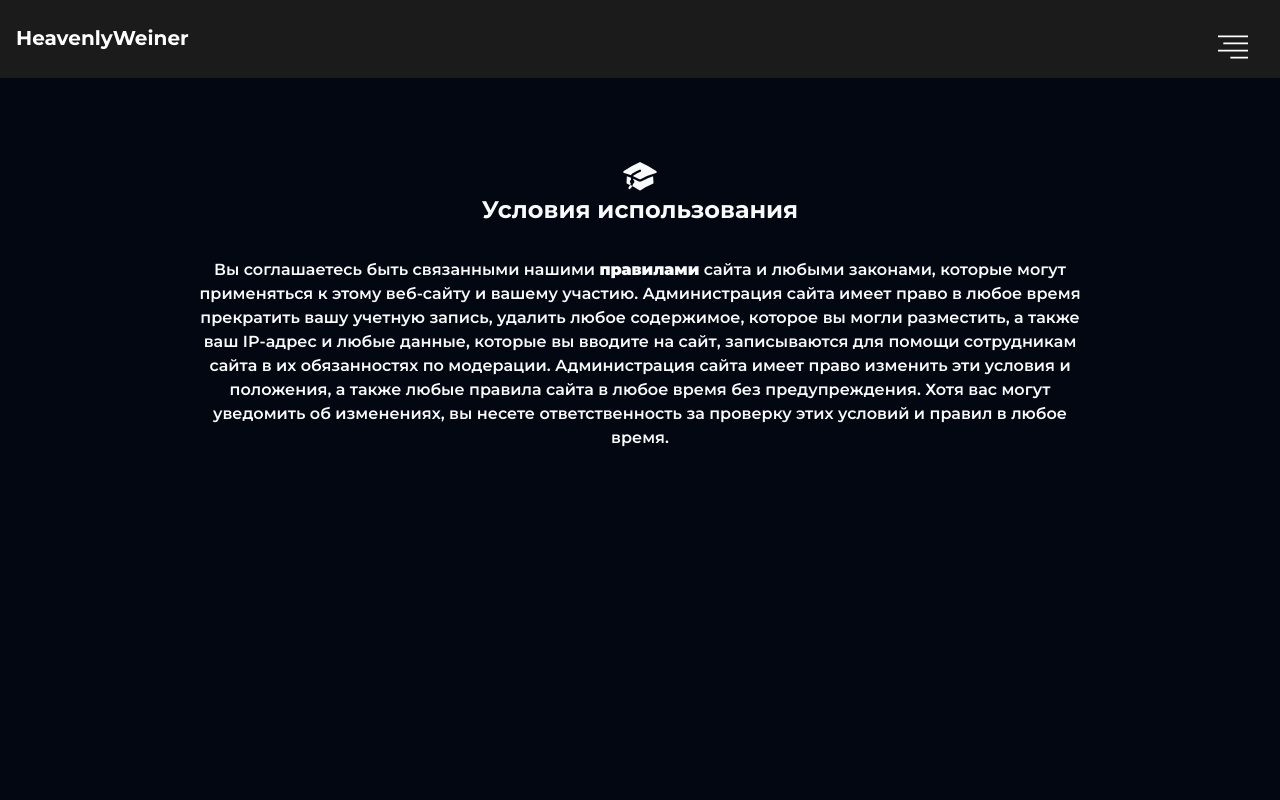
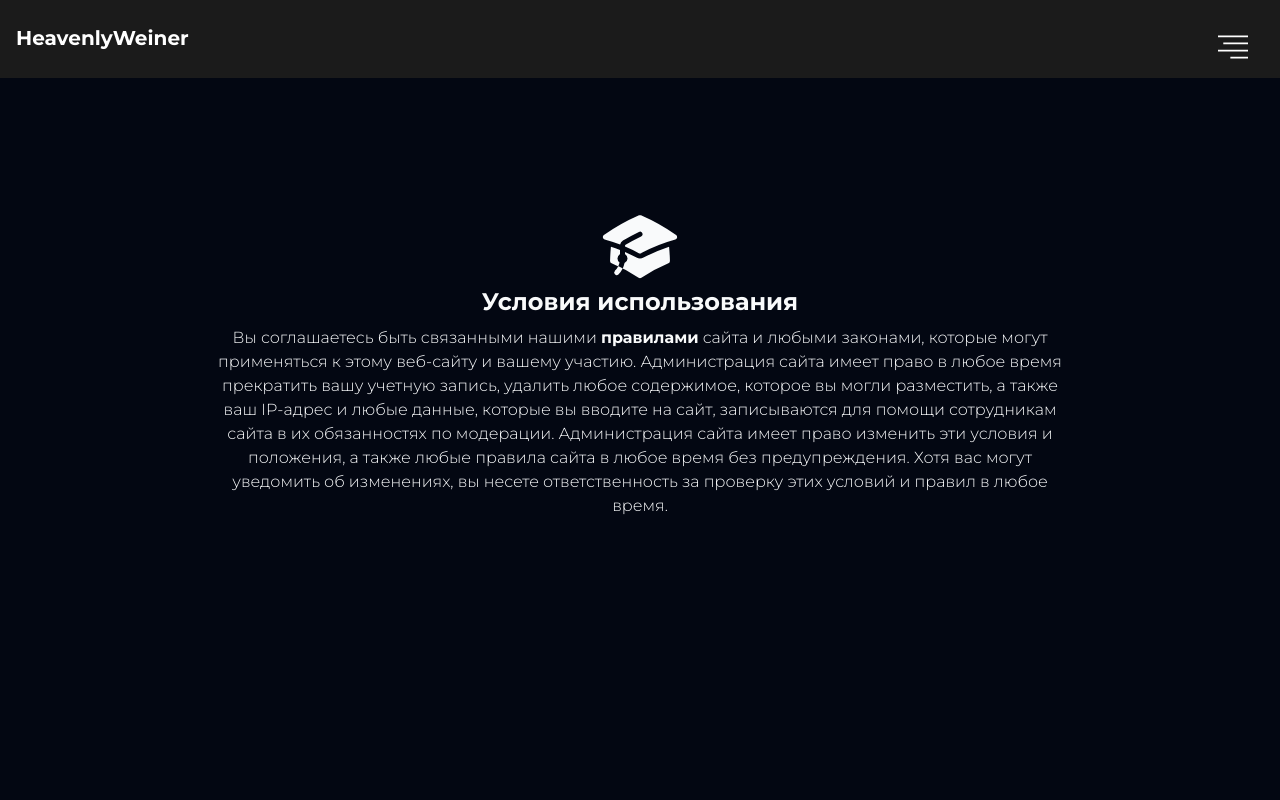
Before and after one commit to Z1ppzy/bigweb, a React (Vite) app: page /terms in a window 1280 px wide. Shown: the top 800 px of the page. Built offline with nearby package versions, Linux system fonts and the light colour scheme.

Commit message:
fixed style terms page

```diff
--- a/src/Pages/Terms.tsx
+++ b/src/Pages/Terms.tsx
@@ -2,14 +2,14 @@ import { HiAcademicCap } from "react-icons/hi2";
 import { Link } from 'react-router-dom';
 export default function Terms() {
   return (
-    <div className='mx-6 mt-20 md:mx-48 h-screen'>
+    <div className='px-6 mt-32 md:mx-48 h-screen'>
       <div className='flex flex-col items-center'>
-        <div className='flex flex-col text-4xl hover:text-purple-800'><Link to='/'><HiAcademicCap /></Link></div>
+        <div className='flex flex-col text-[80px] hover:text-purple-800'><Link to='/'><HiAcademicCap /></Link></div>
         <div className='flex flex-col'><h1 className='font-bold text-2xl transform transition-transform hover:scale-110'>Условия использования</h1></div>
       </div>
-      <div className='md:mt-8'>
-        <p className='font-semibold text-center'>
-          Вы соглашаетесь быть связанными нашими <Link to='/rules' className='hover:text-purple-800 hover:cursor-pointer'><strong>правилами</strong></Link> сайта и любыми
+      <div className='mt-2'>
+        <p className='font-light text-center'>
+          Вы соглашаетесь быть связанными нашими <Link to='/rules' className='hover:text-purple-800 hover:cursor-pointer font-medium'><strong>правилами</strong></Link> сайта и любыми
           законами, которые могут применяться к этому веб-сайту и вашему
           участию. Администрация сайта имеет право в любое время прекратить вашу
           учетную запись, удалить любое содержимое, которое вы могли разместить,
```
